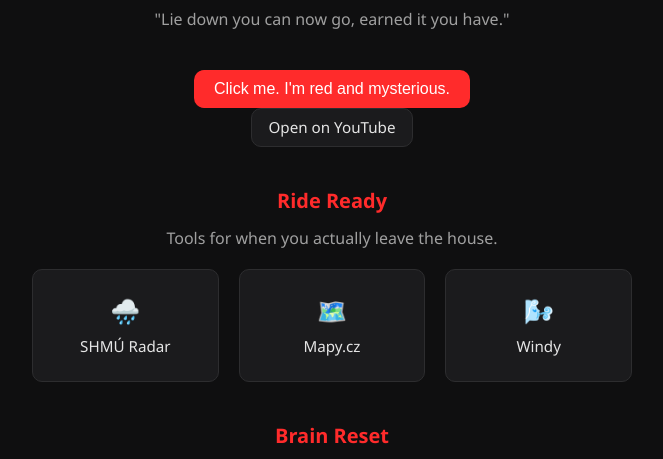
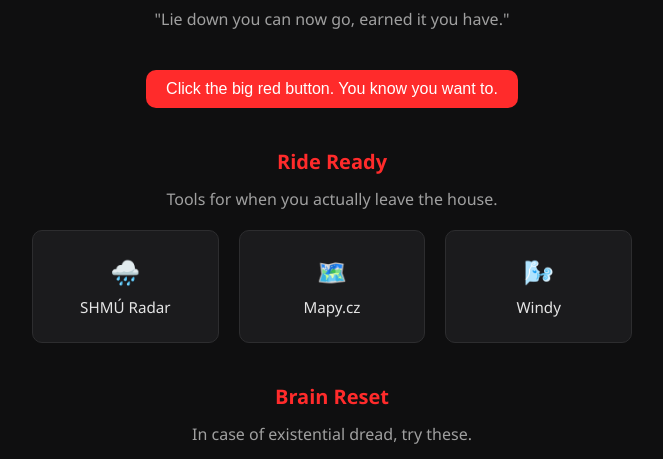
Before and after one commit to swishteek/Happy-Birthday, a plain HTML site: page index.html in a window 1280 px wide. Shown: the part 314-773 px from the top of the page, without its empty margins (308-971 px from the left). Drawn offline with Linux system fonts and the light colour scheme.

Commit message:
Update index.html

```diff
--- a/index.html
+++ b/index.html
@@ -114,11 +114,8 @@
     <img class="img-meme" src="https://upload.wikimedia.org/wikipedia/commons/5/5a/Bradypus_variegatus_1.jpg" alt="Sloth approves" />
     <p>"Lie down you can now go, earned it you have."</p>
 
-    <button class="play" id="playBtn" aria-label="Play celebratory anthem">Click me. I'm red and mysterious.</button>
+    <button class="play" id="playBtn" aria-label="Play celebratory anthem">Click the big red button. You know you want to.</button>
     <audio id="anthem" src="https://youtu.be/3cnSbVjojzM?si=GtmvdNK__UotCnur"></audio>
-    <p>
-      <a class="tile" style="display:inline-flex;padding:0.5rem 1rem;" href="https://youtu.be/3cnSbVjojzM?si=GtmvdNK__UotCnur" target="_blank" rel="noopener">Open on YouTube</a>
-    </p>
 
     <h2>Ride Ready</h2>
     <p>Tools for when you actually leave the house.</p>
```
